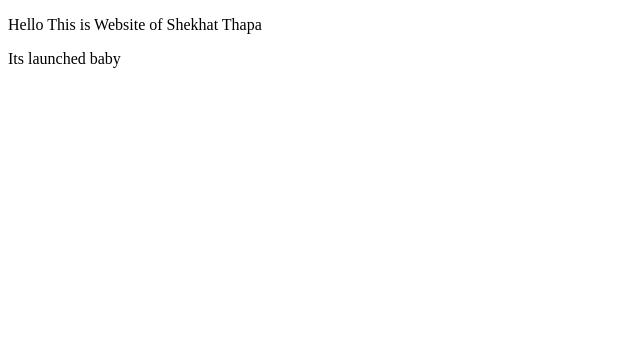
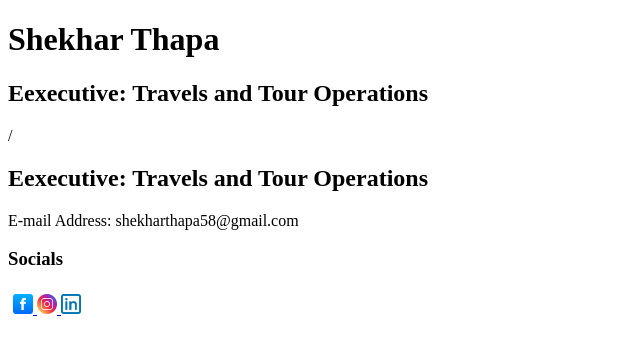
Before and after one commit to Shekhar-69/Profilo1, a plain HTML site: page index.html in a window 1280 px wide. Shown: the whole page, without its empty margins (0-640 px from the left). Drawn offline with Linux system fonts and the light colour scheme.

Commit message:
initial Commit

```diff
--- a/index.html
+++ b/index.html
@@ -8,8 +8,26 @@
 </head>
 <body>
     <div id="My Profilo">
-        <p>Hello This is Website of Shekhat Thapa</p>
-        <p> Its launched baby</p>
+        <H1>Shekhar Thapa</h1>
+            <H2>Eexecutive: Travels and Tour Operations</H2>/
+        <H2>Eexecutive: Travels and Tour Operations</H2>
+        <p>E-mail Address: shekharthapa58@gmail.com</p>
+        <p> </p>
+    </Div>
+    <div>
+        <h3>Socials</h3>
+        <p class="social-icon">
+            <a href="https://www.facebook.com/shekhar.thapa.581" target="_blank">
+                <img src="/img/Social Icons/Facebook.png" alt="Facebook Profile" width="20" height="20">
+            </a>
+            <a href="https://www.instagram.com/shekhar.thapa2/" target="_blank">
+                <img src="/img/Social Icons/insta.png" alt="Instagram" width="20" height="20">
+            </a>
+            <a href="https://www.linkedin.com/in/shekhar-thapa-7810732aa/" target="_blank">
+                <img src="/img/Social Icons/LIn.png" alt="linkedin" width="20" height="20">
+            </a>
+        </p>
     </div>
+
 </body>
 </html>
--- a/style.css
+++ b/style.css
@@ -0,0 +1,3 @@
+.social-icon {
+    padding: 5px;
+  }
```
Also changed, not shown: IMG/Social Icons/Facebook.png (added), IMG/Social Icons/LIn.png (added), IMG/Social Icons/insta.png (added).
